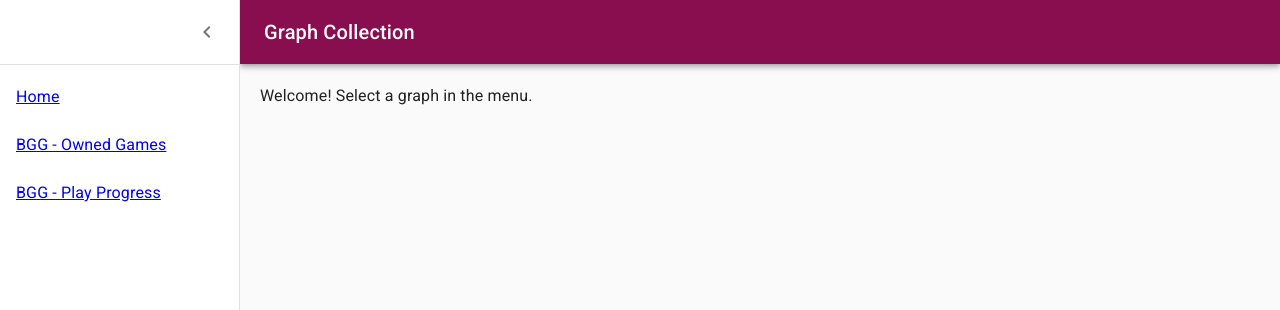
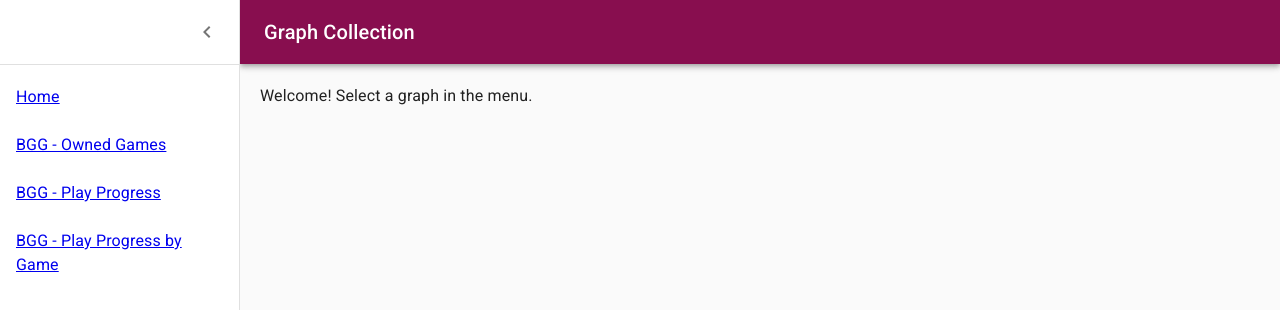
Before and after one commit to karine-larouche/graph-blog, a React (Create React App) app: page / in a window 1280 px wide. Shown: the top 310 px of the page. Built offline with nearby package versions, Linux system fonts and the light colour scheme.

Commit message:
Add grouped play progress link in sidebar

```diff
--- a/src/pages/Layout/Menu.js
+++ b/src/pages/Layout/Menu.js
@@ -73,7 +73,14 @@ const Menu = ({ isOpen, close }) => {
           </ListItem>
           <ListItem>
             <ListItemText>
-              <Link to="/bgg-play-progress-by-game">BGG - Play Progress</Link>
+              <Link to="/bgg-play-progress-grouped">BGG - Play Progress</Link>
+            </ListItemText>
+          </ListItem>
+          <ListItem>
+            <ListItemText>
+              <Link to="/bgg-play-progress-by-game">
+                BGG - Play Progress by Game
+              </Link>
             </ListItemText>
           </ListItem>
         </List>
```
